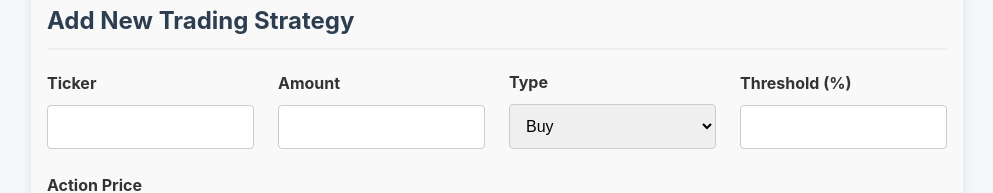
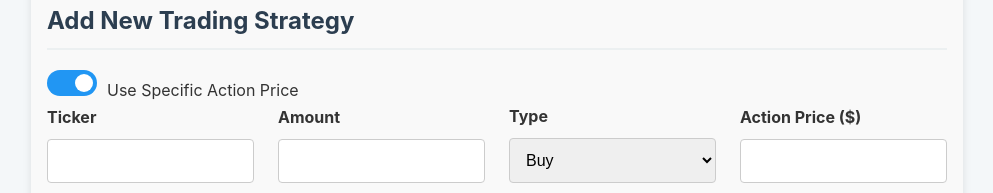
Before and after one commit to luke-d-moore/AutoTradeSystem_Angular, an Angular app in the folder AutoTradeSystem_Angular/AutoTradeSystem_Angular/: page / in a window 1280 px wide. Shown: the part 182-375 px from the top of the page, without its empty margins (143-1136 px from the left). Built offline with nearby package versions, Linux system fonts and the light colour scheme; no server answers.

Commit message:
changes to implement the button to switch between threshold and action price
changes to implement the button to switch between threshold and action price and fix the validators for the submit button

```diff
--- a/AutoTradeSystem_Angular/AutoTradeSystem_Angular/src/app/components/order-form/order-form.component.css
+++ b/AutoTradeSystem_Angular/AutoTradeSystem_Angular/src/app/components/order-form/order-form.component.css
@@ -36,3 +36,47 @@
     background-color: #bdc3c7;
     cursor: not-allowed;
   }
+
+.switch {
+  position: relative;
+  display: inline-block;
+  width: 50px;
+  height: 26px;
+  margin-right: 10px;
+}
+
+  .switch input {
+    display: none;
+  }
+
+.slider {
+  position: absolute;
+  cursor: pointer;
+  top: 0;
+  left: 0;
+  right: 0;
+  bottom: 0;
+  background-color: #ccc;
+  border-radius: 34px;
+  transition: .4s;
+}
+
+  .slider:before {
+    position: absolute;
+    content: "";
+    height: 18px;
+    width: 18px;
+    left: 4px;
+    bottom: 4px;
+    background-color: white;
+    border-radius: 50%;
+    transition: .4s;
+  }
+
+input:checked + .slider {
+  background-color: #2196F3;
+}
+
+  input:checked + .slider:before {
+    transform: translateX(24px);
+  }
--- a/AutoTradeSystem_Angular/AutoTradeSystem_Angular/src/app/components/order-form/order-form.component.ts
+++ b/AutoTradeSystem_Angular/AutoTradeSystem_Angular/src/app/components/order-form/order-form.component.ts
@@ -10,6 +10,15 @@ import { TradingStrategiesService, Strategy, PostStrategyResponse } from '../../
   template: `
     <section class="form-section">
       <h2>Add New Trading Strategy</h2>
+
+      <div [formGroup]="orderForm">
+        <label class="switch">
+          <input type="checkbox" formControlName="useSpecificPrice">
+          <span class="slider"></span>
+        </label>
+        <label>Use Specific Action Price</label>
+      </div>
+
       <form [formGroup]="orderForm" (ngSubmit)="handleSubmit()" class="order-form">
         <div class="form-field">
           <label for="ticker">Ticker</label>
@@ -26,13 +35,14 @@ import { TradingStrategiesService, Strategy, PostStrategyResponse } from '../../
             <option [ngValue]="1">Sell</option>
           </select>
         </div>
-        <div class="form-field">
+        <div class="form-field" *ngIf="!orderForm.get('useSpecificPrice')?.value">
           <label for="threshold">Threshold (%)</label>
-          <input type="number" id="threshold" formControlName="threshold" required>
+          <input type="number" id="threshold" formControlName="threshold">
         </div>
-        <div class="form-field">
-          <label for="actionPrice">Action Price</label>
-          <input type="number" id="actionPrice" formControlName="actionPrice" required>
+
+        <div class="form-field" *ngIf="orderForm.get('useSpecificPrice')?.value">
+          <label for="actionPrice">Action Price ($)</label>
+          <input type="number" id="actionPrice" formControlName="actionPrice">
         </div>
         <div class="form-actions">
           <button type="submit" [disabled]="orderForm.invalid">Submit Order</button>
@@ -58,38 +68,55 @@ export class OrderFormComponent {
     private strategiesService: TradingStrategiesService
   ) {
     this.orderForm = this.fb.group({
+      useSpecificPrice: [true],
       ticker: ['', Validators.required],
       amount: [null, [Validators.required, Validators.min(0)]],
       type: [0],
       threshold: [null, [Validators.required, Validators.min(0)]],
       actionPrice: [null, [Validators.required, Validators.min(0)]],
     });
+
+    this.orderForm.get('useSpecificPrice')?.valueChanges.subscribe(usePrice => {
+      this.toggleFields(usePrice);
+    });
+
+    this.toggleFields(true);
+  }
+
+  private toggleFields(usePrice: boolean) {
+    const priceCtrl = this.orderForm.get('actionPrice');
+    const thresholdCtrl = this.orderForm.get('threshold');
+
+    if (usePrice) {
+      priceCtrl?.enable();
+      thresholdCtrl?.disable();
+      thresholdCtrl?.setValue(null);
+    } else {
+      thresholdCtrl?.enable();
+      priceCtrl?.disable();
+      priceCtrl?.setValue(null);
+    }
   }
 
   handleSubmit(): void {
     if (this.orderForm.valid) {
-      this.errorMessage = null;
-      this.successMessage = null;
       const formValues = this.orderForm.value;
-
       const newStrategy: Strategy = {
         Ticker: formValues.ticker,
         Quantity: formValues.amount,
         TradeAction: formValues.type,
-        PriceChange: formValues.threshold,
-        ActionPrice: formValues.actionPrice,
+        PriceChange: formValues.threshold ?? 0,
+        ActionPrice: formValues.actionPrice ?? 0,
       };
 
       this.strategiesService.postStrategy(newStrategy).subscribe({
-        next: (response) => {
-          console.log('Post successful:', response)
-          this.successMessage = `Strategy Submitted Successfully`
-          this.orderForm.reset({ type: 0 })
+        next: (res) => {
+          this.successMessage = `Strategy Submitted Successfully`;
+          this.orderForm.reset({ type: 0, useSpecificPrice: true });
         },
         error: (err) => {
-          console.error('Post failed:', err.message)
           this.errorMessage = `Failed to submit Strategy`;
-        },
+        }
       });
     }
   }
```
